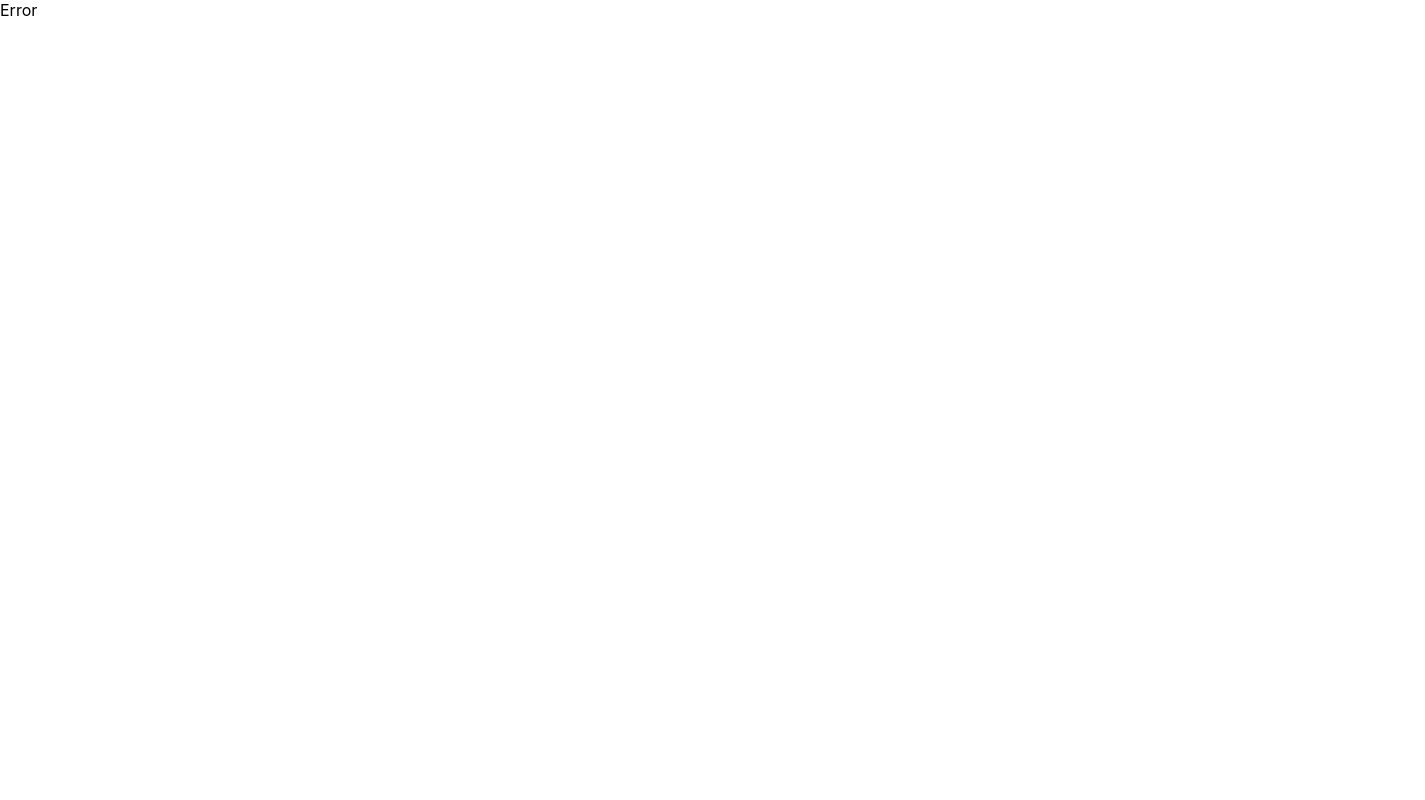
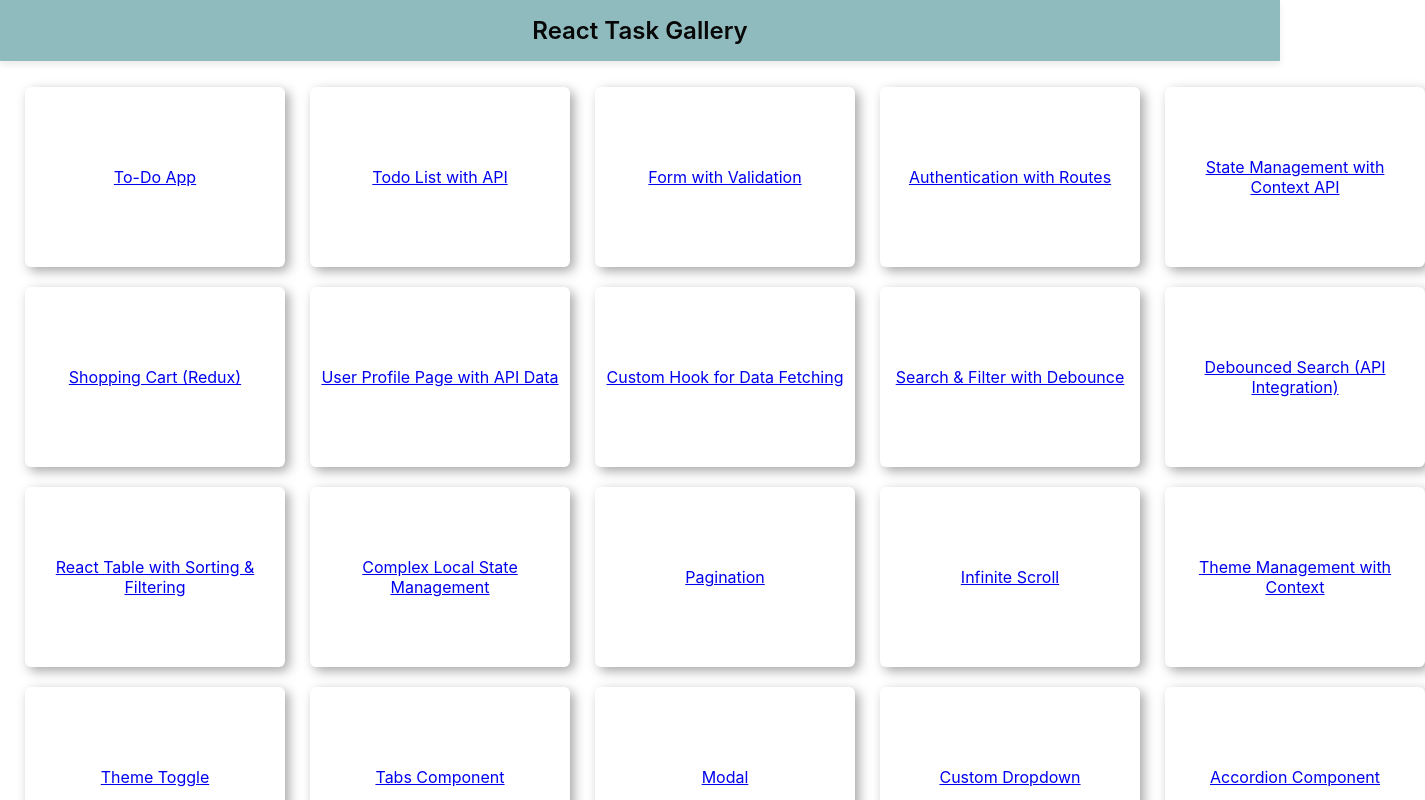
Before and after one commit to himani-mehra/react-task-gallery, a React (Create React App) app: page / in a window 1280 px wide. Before the commit this address had no page. Shown: the top 800 px of the page, 1425 px wide, since content can reach past the window. Built offline with nearby package versions, Linux system fonts and the light colour scheme.

Commit message:
used hash router

```diff
--- a/src/App.js
+++ b/src/App.js
@@ -1,38 +1,69 @@
+// import Header from "./components/header/Header";
+// import Footer from "./components/footer/Footer";
+// import Error from "./components/Error";
+// import Home from "./components/home/Home";
+// import { createBrowserRouter, Outlet, RouterProvider } from "react-router-dom";
+// import { taskRoutes } from "./constants";
+// import { TaskProvider } from "./utils/TaskContext";
+
+// const AppLayout = () => {
+//   return (
+//     <TaskProvider>
+//       <Header />
+//       <Outlet />
+//       <Footer />
+//     </TaskProvider>
+//   );
+// };
+
+// const appRouter = createBrowserRouter([
+//   {
+//     path: "/react-task-gallery",
+//     element: <AppLayout />,
+//     errorElement: <Error />,
+//     children: [
+//       {
+//         path: "/react-task-gallery",
+//         element: <Home />
+//       },
+//       ...taskRoutes
+//     ]
+//   }
+// ]);
+
+// function App() {
+//   return <RouterProvider router={appRouter} />;
+// }
+
+// export default App;
+
+
+
+import React from "react";
 import Header from "./components/header/Header";
 import Footer from "./components/footer/Footer";
 import Error from "./components/Error";
 import Home from "./components/home/Home";
-import { createBrowserRouter, Outlet, RouterProvider } from "react-router-dom";
+import { HashRouter, Routes, Route, Outlet } from "react-router-dom";
 import { taskRoutes } from "./constants";
 import { TaskProvider } from "./utils/TaskContext";
 
-const AppLayout = () => {
+function App() {
   return (
-    <TaskProvider>
-      <Header />
-      <Outlet />
-      <Footer />
-    </TaskProvider>
+    <HashRouter>
+      <TaskProvider>
+        <Header />
+        <Routes>
+          <Route path="/" element={<Home />} />
+          {taskRoutes.map(({ path, element }, idx) => (
+            <Route key={idx} path={path} element={element} />
+          ))}
+          <Route path="*" element={<Error />} />
+        </Routes>
+        <Footer />
+      </TaskProvider>
+    </HashRouter>
   );
-};
-
-const appRouter = createBrowserRouter([
-  {
-    path: "/react-task-gallery",
-    element: <AppLayout />,
-    errorElement: <Error />,
-    children: [
-      {
-        path: "/react-task-gallery",
-        element: <Home />
-      },
-      ...taskRoutes
-    ]
-  }
-]);
-
-function App() {
-  return <RouterProvider router={appRouter} />;
 }
 
 export default App;
```
